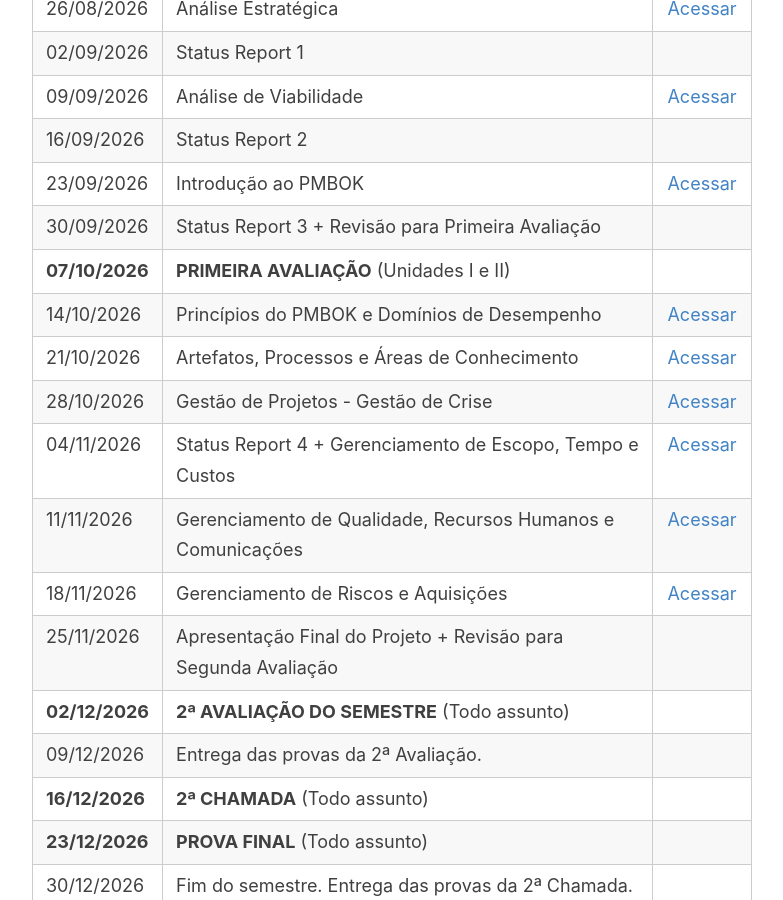
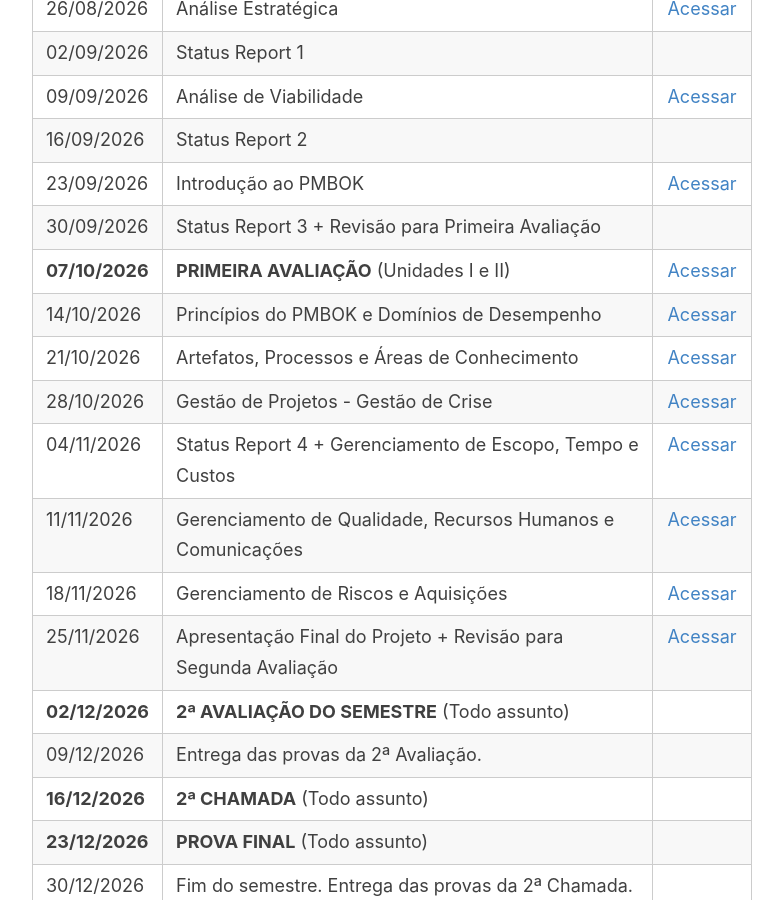
Before and after one commit to prgsouza/prgsouza.github.io, a Jekyll site: the page built from _pages/lei.md, in a window 1280 px wide and 900 px high, scrolled down 2273 px. Shown: the whole window, without its empty margins (248-1031 px from the left). Built offline with Jekyll 4.4.1, drawn with Linux system fonts in a browser that asks for light colours.

Commit message:
Update lei.md

```diff
--- a/_pages/lei.md
+++ b/_pages/lei.md
@@ -62,14 +62,14 @@ ____
 | 16/09/2026 | Status Report 2
 | 23/09/2026 | Introdução ao PMBOK | [Acessar](/aulas/lei/aula03-pmbok.pdf) |
 | 30/09/2026 | Status Report 3 + Revisão para Primeira Avaliação
-| **07/10/2026** | **PRIMEIRA AVALIAÇÃO** (Unidades I e II)
+| **07/10/2026** | **PRIMEIRA AVALIAÇÃO** (Unidades I e II)  |  [Acessar](/aulas/lei/prova01.pdf) |
 | 14/10/2026 | Princípios do PMBOK e Domínios de Desempenho | [Acessar](/aulas/lei/aula03-pmbok.pdf) |
 | 21/10/2026 | Artefatos, Processos e Áreas de Conhecimento | [Acessar](/aulas/lei/aula03-pmbok.pdf) |
 | 28/10/2026 | Gestão de Projetos - Gestão de Crise | [Acessar](https://www.netflix.com/title/262866) |
 | 04/11/2026 | Status Report 4 + Gerenciamento de Escopo, Tempo e Custos | [Acessar](/aulas/lei/aula04-gerenciamento1.pdf) |
 | 11/11/2026 | Gerenciamento de Qualidade, Recursos Humanos e Comunicações | [Acessar](/aulas/lei/aula05-gerenciamento2.pdf) |
 | 18/11/2026 | Gerenciamento de Riscos e Aquisições | [Acessar](/aulas/lei/aula06-gerenciamento3.pdf) |
-| 25/11/2026 | Apresentação Final do Projeto + Revisão para Segunda Avaliação
+| 25/11/2026 | Apresentação Final do Projeto + Revisão para Segunda Avaliação | [Acessar](https://kahoot.it/solo?quizId=de54940d-64e3-468f-a18e-925faa0ae3c8) |
 | **02/12/2026** | **2ª AVALIAÇÃO DO SEMESTRE** (Todo assunto)
 | 09/12/2026 | Entrega das provas da 2ª Avaliação.
 | **16/12/2026** | **2ª CHAMADA** (Todo assunto)
```
